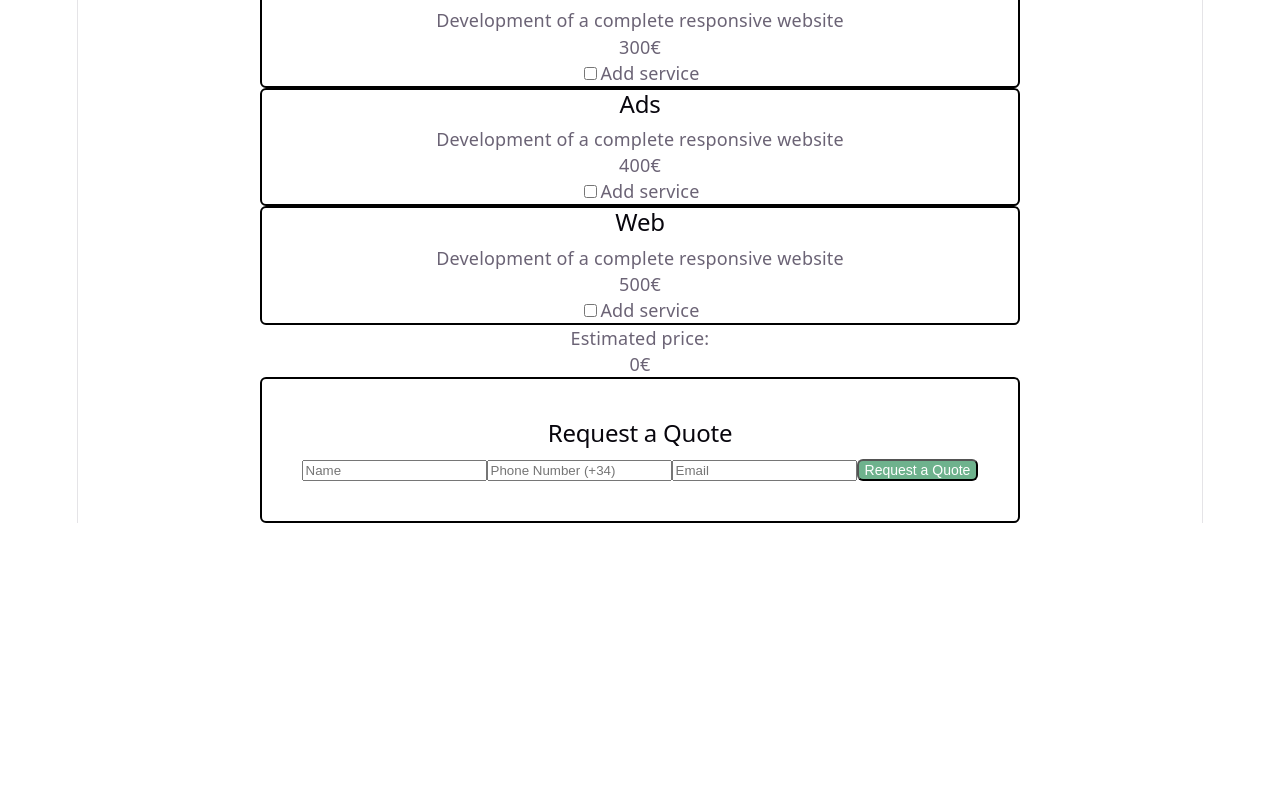
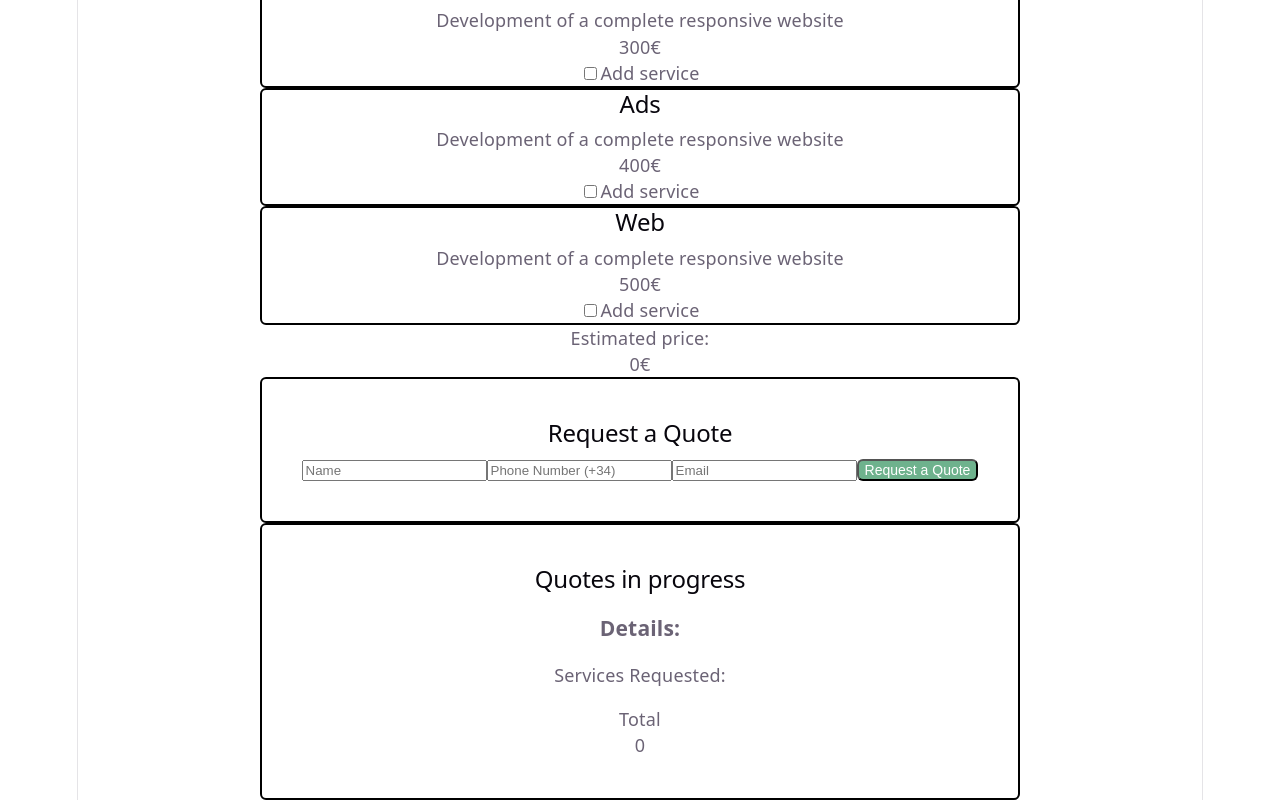
Before and after one commit to alefelipin/it-sprint4-budget, a React (Vite) app: page / in a window 1280 px wide. Shown: the part 362-1162 px from the top of the page. Before the commit the page ends 885 px from the top, so only its background shows below. Built offline with nearby package versions, Linux system fonts and the light colour scheme.

Commit message:
feat: create component to display quote details

```diff
--- a/src/App.css
+++ b/src/App.css
@@ -1,3 +1,6 @@
+
+
+
 .counter {
   font-size: 16px;
   padding: 5px 10px;
--- a/src/components/Budget.tsx
+++ b/src/components/Budget.tsx
@@ -2,9 +2,9 @@ import { useState } from 'react'
 import services from '../assets/data/services.json';
 import ServiceItem from './ServiceItem.tsx';
 import QuoteForm from './QuoteForm.tsx'
-import type { SubmitEvent } from 'react';
 import type {QuoteFormInputs} from '../types/form.ts'
 import './Budget.css';
+import ServiceAdded from './ServiceAdded.tsx';
 
 export default function Budget () {
 
@@ -115,6 +115,18 @@ export default function Budget () {
           onEmailChange={handleEmailChange}
          />
       </div>
+      <div>
+        <ServiceAdded
+          data={clientData}
+          seo={seo}
+          ads={ads}
+          web={web}
+          pages={extraPage}
+          languages={extraLanguage}
+          total={total}
+
+        />
+      </div>
     </div>
   );
 }
--- /dev/null
+++ b/src/components/ServiceAdded.css
@@ -0,0 +1,5 @@
+.quote-container {
+  border-radius: 6px;
+  border: 2px solid #000000;
+  padding: 40px;
+}
--- /dev/null
+++ b/src/components/ServiceAdded.tsx
@@ -0,0 +1,41 @@
+import './ServiceAdded.css'
+import type {QuoteFormInputs} from '../types/form.ts'
+
+interface ServiceAddedProps {
+  data: QuoteFormInputs;
+  seo: boolean;
+  ads: boolean;
+  web: boolean;
+  total: number;
+  pages: number;
+  languages: number;
+}
+
+export default function ServiceAdded({data, seo, ads, web, total, pages, languages}: ServiceAddedProps) {
+
+  return (
+    <div className="quote-container">
+      <h2>
+        Quotes in progress
+      </h2>
+        <h3>Details:</h3>
+      <div>
+        <p>{data.name}</p>
+        <p>{data.email}</p>
+        <p>{data.phone}</p>
+      </div>
+      <div>
+        <p>Services Requested:</p>
+        <ul>
+          {seo && <li>Seo</li>}
+          {ads && <li>Ads</li>}
+          {web && <li>Web ({pages} pages, {languages} languages)</li>}
+        </ul>
+      </div>
+      <div>
+        <p>Total</p>
+        <p>{total}</p>
+      </div>
+    </div>
+  )
+}
```
